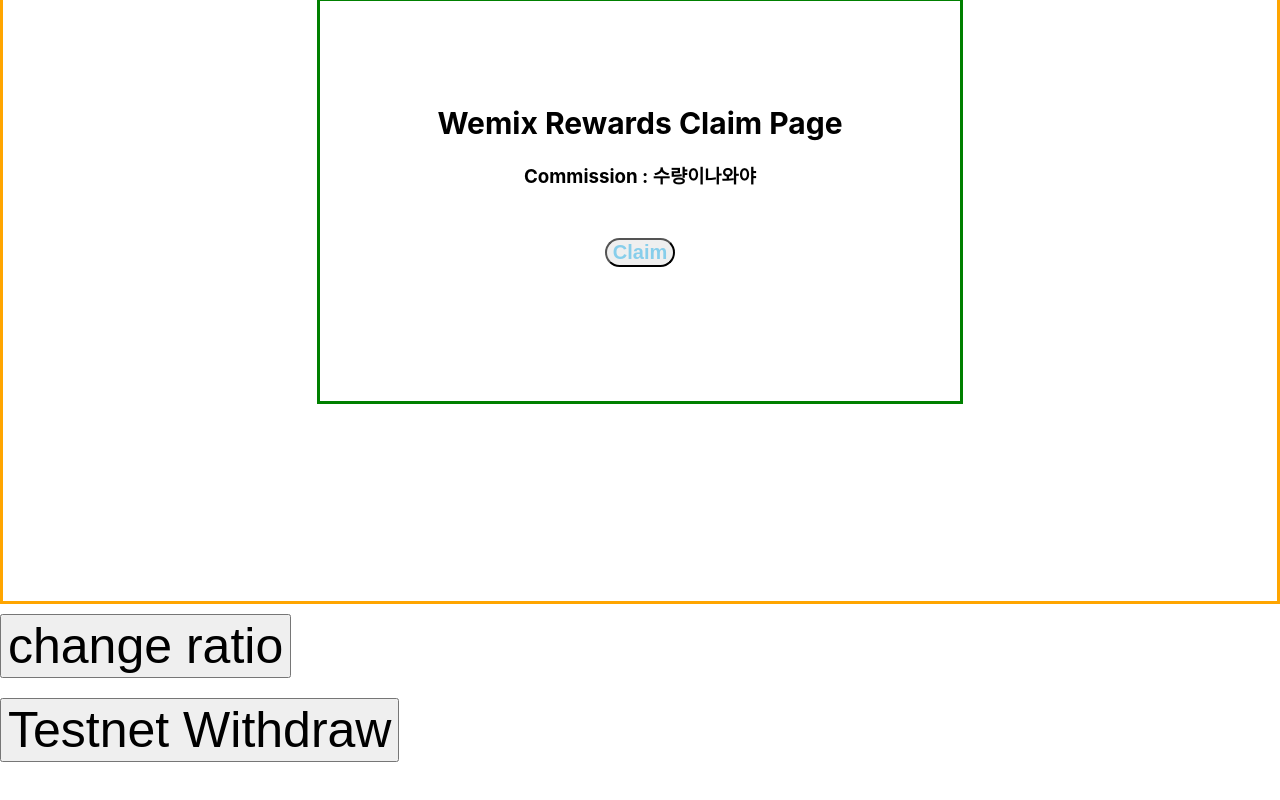
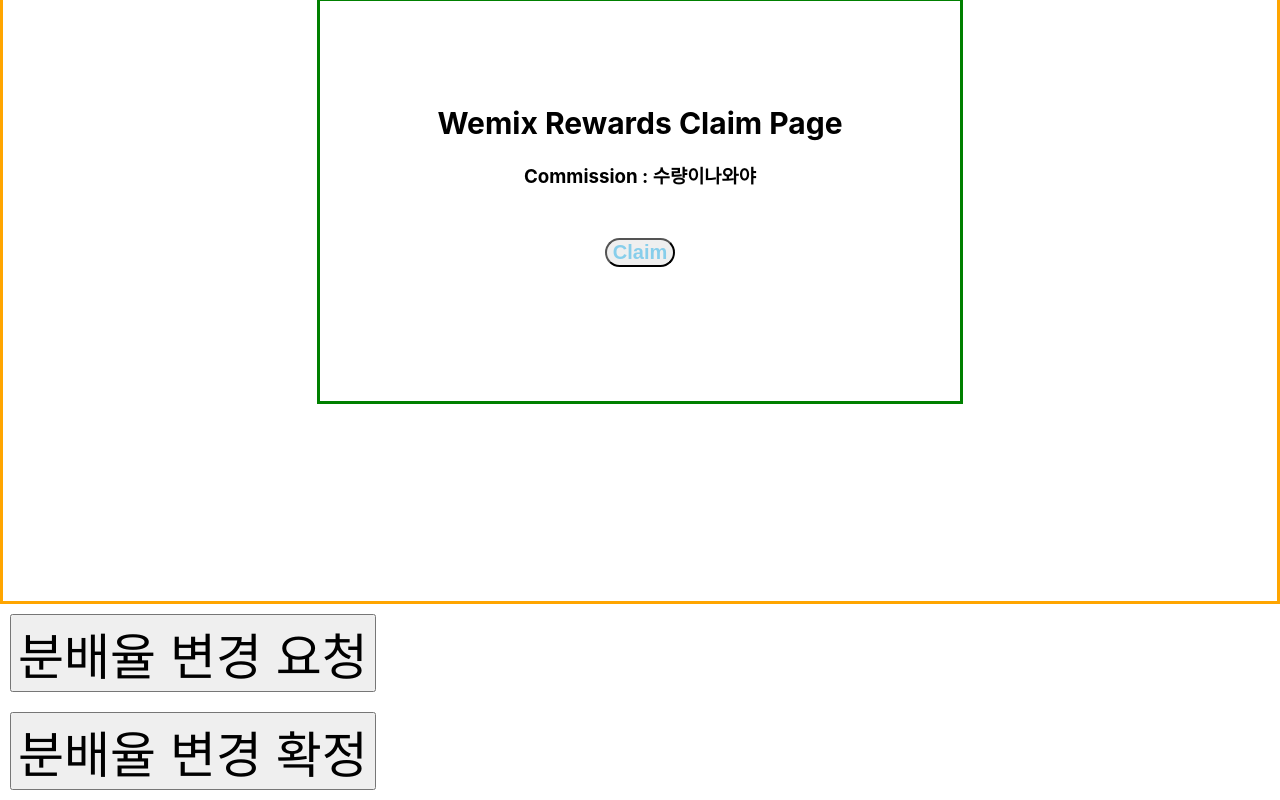
Before and after one commit to zeroN0de/initWemixClaim, a React (Create React App) app: page / in a window 1280 px wide. Shown: the part 202-1002 px from the top of the page. Before the commit the page ends 974 px from the top, so only its background shows below. Built offline with nearby package versions, Linux system fonts and the light colour scheme.

Commit message:
apply ratio

```diff
--- a/src/Ratio.jsx
+++ b/src/Ratio.jsx
@@ -5,7 +5,14 @@
 
 const TestDiv = styled.button`
   font-size: 50px;
-  margin: 10px 0;
+  margin: 10px 10px;
+`;
+const ApplyDiv = styled.div`
+  font-size: 50px;
+  margin: 10px 10px;
+  button {
+    font-size: 50px;
+  }
 `;
 
 function Ratio() {
@@ -17,16 +24,25 @@
     const init = async () => {
       if (window.ethereum) {
         // Request account access
-        await window.ethereum.enable();
-        const provider = new ethers.providers.Web3Provider(window.ethereum);
-        const signer = provider.getSigner();
-        setProvider(provider);
-        setSigner(signer);
+        try {
+          await window.ethereum.enable();
+          const provider = new ethers.providers.Web3Provider(window.ethereum);
+          const signer = provider.getSigner();
+          setProvider(provider);
+          setSigner(signer);
+        } catch (err) {
+          alert("please Login metemask");
+        }
       } else {
-        console.log("Please install MetaMask!");
+        alert("plase install metamask!");
       }
+
+      // else {
+      //   window.alert("Please install MetaMask!");
+      //   window.open("https://metamask.io/");
+      // }
     };
-    init();
+    // init();
   }, []);
   useEffect(() => {
     if (signer) {
@@ -50,9 +66,27 @@
       console.log("Contract is not connected");
     }
   };
+
+  const executeConfirm = async () => {
+    if (contract) {
+      try {
+        const tx = await contract.setRewardFeeRatio(15, {
+          gasPrice: ethers.utils.parseUnits("101", "gwei"),
+        });
+        console.log(tx);
+      } catch (err) {
+        console.error(err);
+      }
+    } else {
+      console.log("Contract is not connected");
+    }
+  };
   return (
     <div>
-      <TestDiv onClick={executeContractFunction}>change ratio</TestDiv>
+      <TestDiv onClick={executeContractFunction}>분배율 변경 요청</TestDiv>
+      <ApplyDiv>
+        <button onClick={executeConfirm}>분배율 변경 확정</button>
+      </ApplyDiv>
     </div>
   );
 }
--- a/src/Withdraw.jsx
+++ b/src/Withdraw.jsx
@@ -44,15 +44,20 @@
   }, [signer]);
   const executeContractFunction = async () => {
     if (contract) {
-      const tx = await contract.deposit({
-        value: "1000000000000",
-        gasPrice: ethers.utils.parseUnits("101", "gwei"),
-      });
-      console.log(tx);
+      try {
+        const tx = await contract.deposit({
+          value: "1000000000000",
+          gasPrice: ethers.utils.parseUnits("101", "gwei"),
+        });
+        console.log(tx);
+      } catch (err) {
+        console.error("Tx has been rejected", err);
+      }
     } else {
       console.log("Contract is not connected");
     }
   };
+
   return (
     <div>
       <TestDiv onClick={executeContractFunction}>Testnet Withdraw</TestDiv>
--- a/src/index.js
+++ b/src/index.js
@@ -9,10 +9,12 @@
 const root = ReactDOM.createRoot(document.getElementById("root"));
 root.render(
   <React.StrictMode>
-    <Claims />
-    {/* <App /> */}
-    <Ratio />
-    <Withdraw />
+    <>
+      <Claims />
+      {/* <App /> */}
+      <Ratio />
+      {/* <Withdraw /> */}
+    </>
   </React.StrictMode>
 );
 
```
